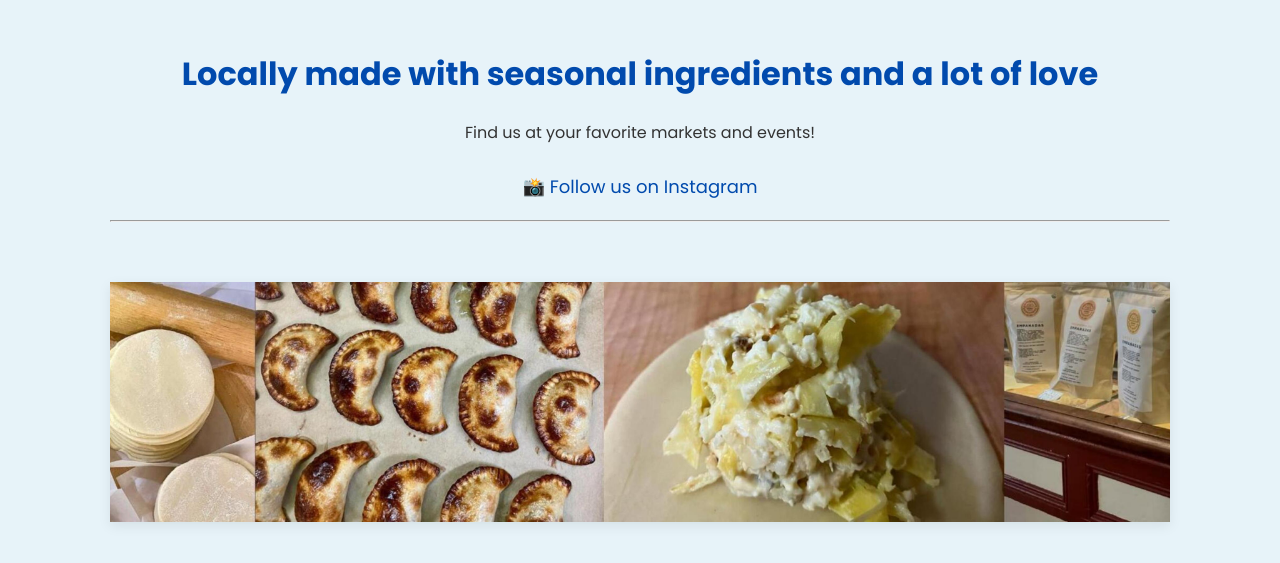
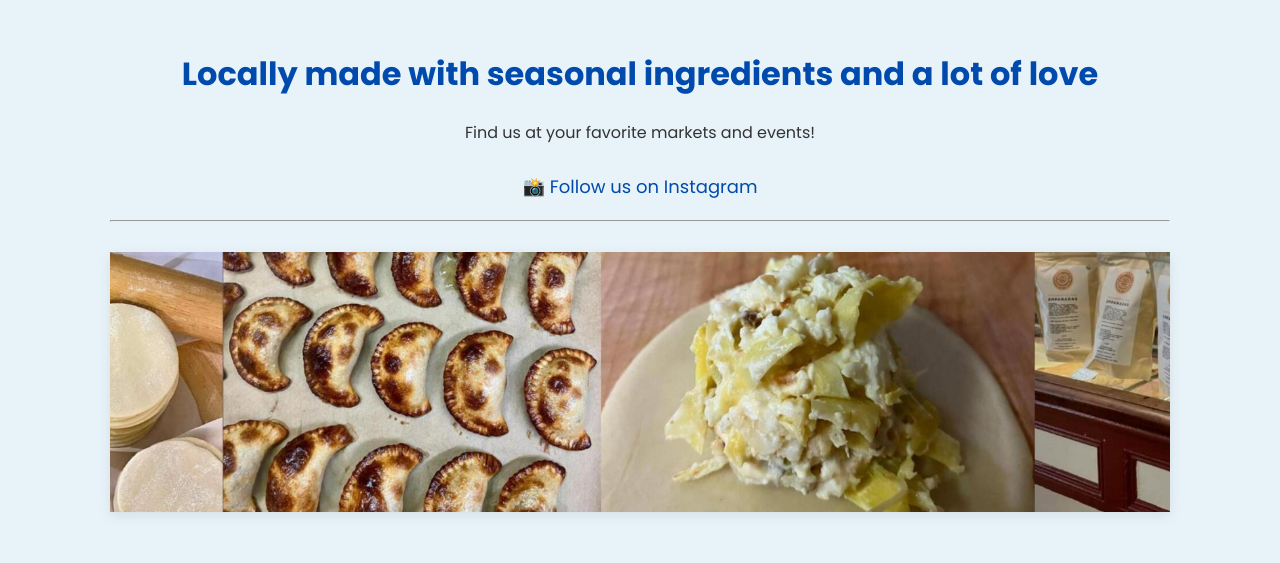
Before and after one commit to tinchogurman/flask-empanadas, a Flask app: page / in a window 1280 px wide. Shown: the part 177-740 px from the top of the page. Run offline with Flask 3, Linux system fonts and the light colour scheme.

Commit message:
restarted home

```diff
--- a/static/style.css
+++ b/static/style.css
@@ -144,7 +144,7 @@ canvas {
 
 .home-centered {
     text-align: center;
-    max-width: 1200px;
+    max-width: 1800px;
     margin: 0 auto;
     padding: 30px 20px;
 }
@@ -267,7 +267,7 @@ canvas {
 }
 
 .banner-container {
-  margin-top: 60px;
+  margin-top: 30px;
   width: 100%;
   display: flex;
   justify-content: center;
@@ -281,5 +281,5 @@ canvas {
   max-width: 1440px;
   object-fit: cover;
   border-radius: 0;
-  height: 240px;
+  height: 260px;
 }
```
